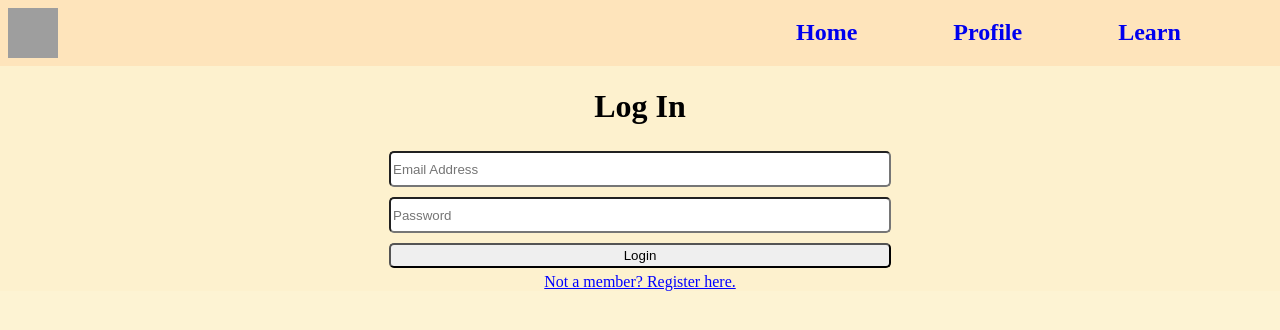
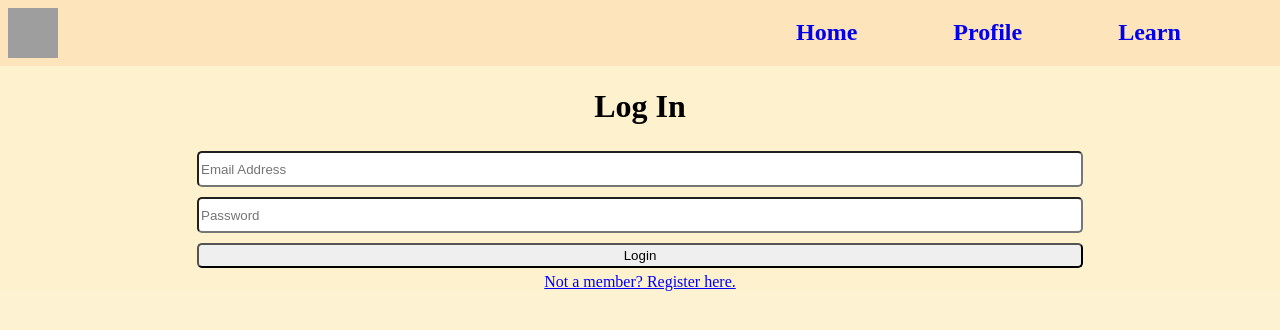
Before and after one commit to etrovavica1221/language-flashcards, a React (Create React App) app: page /login in a window 1280 px wide. Shown: the top 330 px of the page. Built offline with nearby package versions, Linux system fonts and the light colour scheme; grey boxes are pictures that could not be loaded.

Commit message:
changed form width

```diff
--- a/src/styles/LoginRegister.css
+++ b/src/styles/LoginRegister.css
@@ -5,7 +5,7 @@
 form {
     display: flex;
     flex-direction: column;
-    width: 40%;
+    width: 70%;
     margin: auto;
 }
 
```
